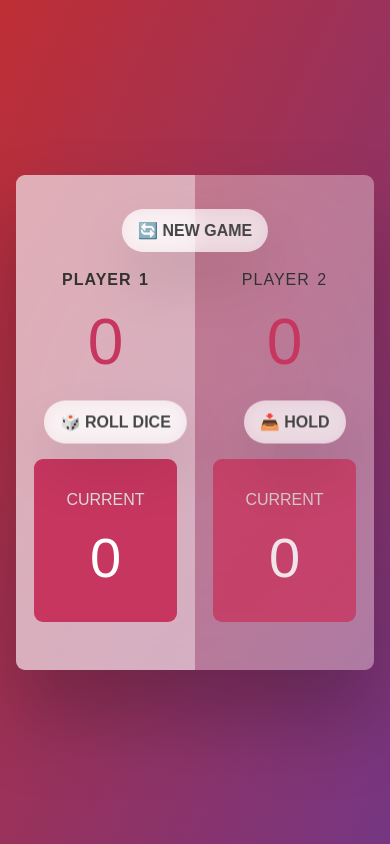
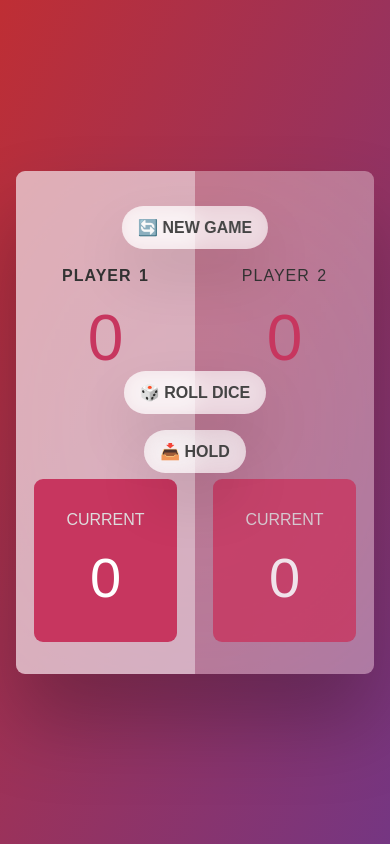
Before and after one commit to cyberdiego33/pig-game-practice, a plain HTML site: page index.html in a window 390 px wide. Drawn offline with Linux system fonts and the light colour scheme.

Commit message:
finished remains to add instruction tomorrow

```diff
--- a/script.js
+++ b/script.js
@@ -83,7 +83,7 @@ holdScore.addEventListener('click', function () {
         totalScores[activePlayer] += currentScore;
         document.querySelector(`#score--${activePlayer}`).textContent = totalScores[activePlayer];
 
-        if (totalScores[activePlayer] >= 20) {
+        if (totalScores[activePlayer] >= 50) {
             document.querySelector(`.player--${activePlayer}`).classList.add('player--winner');
             document.querySelector(`.player--${activePlayer}`).classList.remove('player--active');
 
--- a/styles.css
+++ b/styles.css
@@ -5,6 +5,7 @@
 }
 
 body {
+  padding: 2rem 1rem;
     font-family: 'Nunito', sans-serif;
     min-height: 100vh;
     color: #333;
@@ -53,7 +54,7 @@ main {
     font-size: 4rem;
     font-weight: 300;
     color: #c7365f;
-    margin-bottom: 5rem;
+    margin-bottom: 6.5rem;
   }
 
   .player--active {
@@ -126,13 +127,17 @@ main {
 }
 .btn-flex {
     position: absolute;
-    top: 50%;
+    top: 70%;
     width: 100%;
     transform: translateY(-50%);
     display: flex;
-    justify-content: space-around;
+    /* justify-content: space-around; */
+    flex-direction: column;
+    align-items: center;
 }
-
+.btn--roll {
+  margin-bottom: 1rem;
+}
 
 btn:active {
     transform: translate(-50%, 3px);
@@ -144,10 +149,6 @@ btn:active {
   }
 
 @media (max-width: 760px) {
-
-    body {
-        padding: 0 1rem;
-    }
     .name {
         font-size: 1rem;
     }
@@ -158,7 +159,7 @@ btn:active {
         font-size: 3.5rem;
     }
     .player {
-        padding: 6rem .5rem 3rem;
+        padding: 6rem .5rem 2rem;
     }
     .dice {
         width: 60px;
@@ -166,6 +167,9 @@ btn:active {
     .btn {
         padding: 0.75rem 1rem;
         font-size: 1rem;
+    }
+    .btn-flex {
+      top: 50%;
     }
 }
 
```
